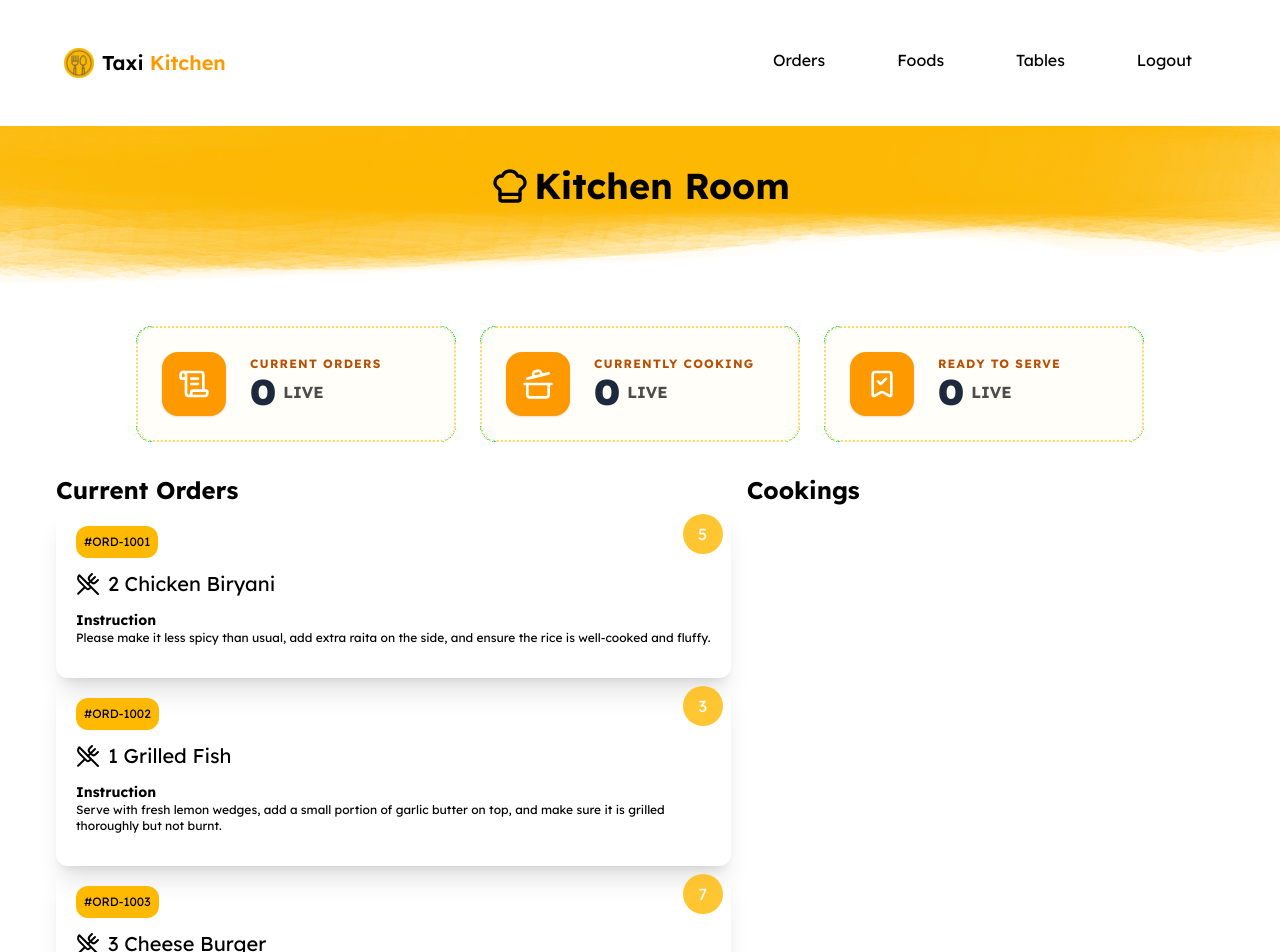
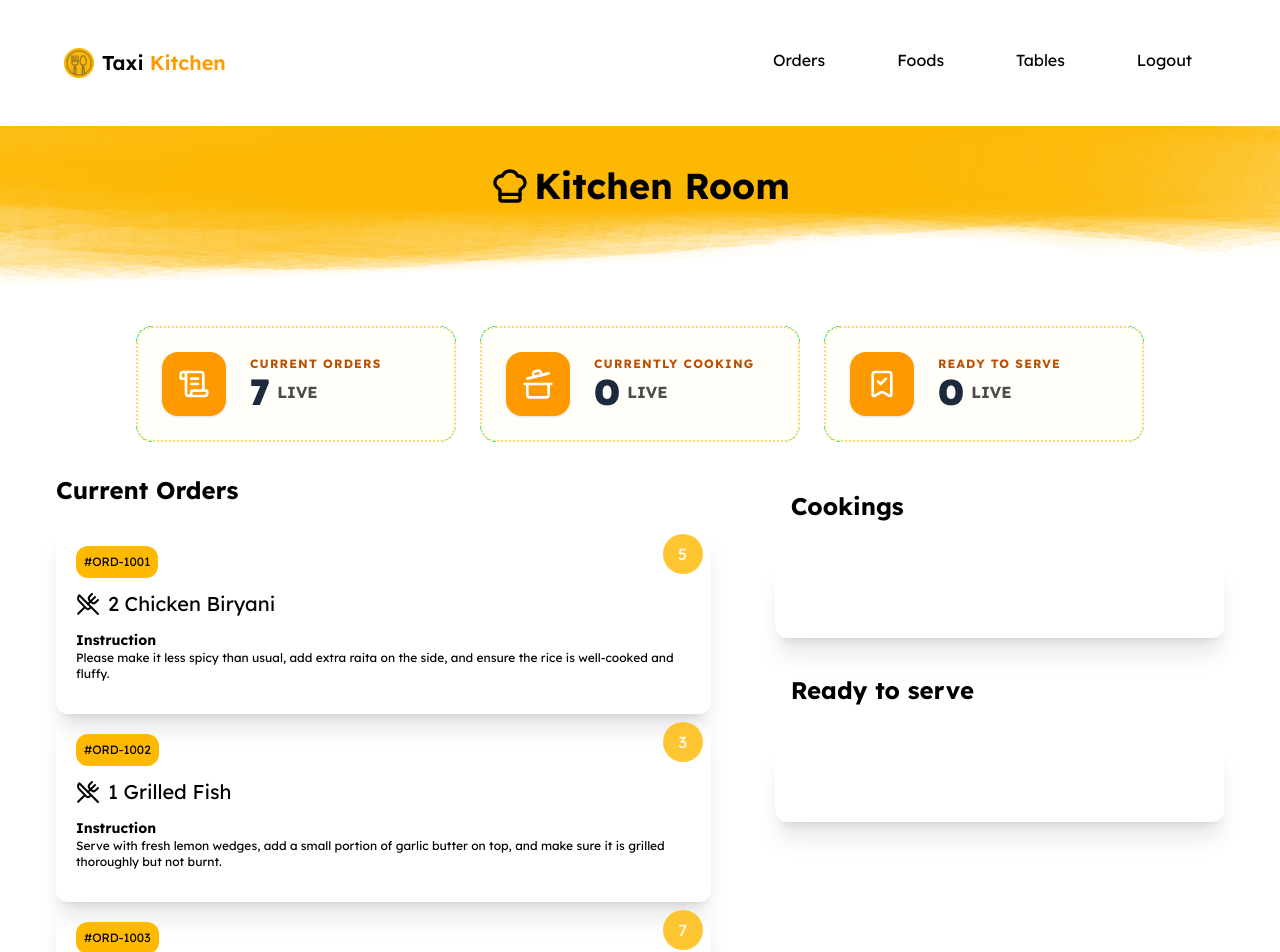
Before and after one commit to kmsmahi/React-practice-project-4, a React (Vite) app: page / in a window 1280 px wide. Shown: the top 952 px of the page. Built offline with nearby package versions, Linux system fonts and the light colour scheme.

Commit message:
main-sec-2

```diff
--- a/src/assets/components/Card/card.jsx
+++ b/src/assets/components/Card/card.jsx
@@ -1,9 +1,10 @@
 import { UtensilsCrossed } from "lucide-react";
 
-const OrderCard = ({item}) => {
+const OrderCard = ({item,handleorder}) => {
+
 
   return (
-    <div className="p-5 rounded-xl shadow-xl relative space-y-3">
+    <div onClick={()=>handleorder(item)} className="p-5 rounded-xl shadow-xl relative space-y-3">
       {/* Order Number */}
       <p className="text-xs bg-amber-400 p-2 inline-block rounded-xl">
         #{item.order_no}
--- /dev/null
+++ b/src/assets/components/Card/cookingCard.jsx
@@ -0,0 +1,33 @@
+const CookingCard = ({cook}) => {
+
+  return (
+    <div
+      className="rounded-xl p-5 shadow hover:shadow-lg"
+      style={{
+        background: "linear-gradient(#ffffff90, #FCB700), url('/cook-bg.gif')",
+      }}
+    >
+      {/* Title */}
+      <h3 className="text-xl font-bold text-primary mb-2">
+        {cook.order_title}
+      </h3>
+
+      {/* Quantity */}
+      <p className="text-lg font-semibold">
+        Quantity: <span className="text-gray-700">{cook.quantity}</span>
+      </p>
+
+      {/* Special Instruction */}
+      <p className="text-xs text-gray-600 mt-2 italic">
+        {cook.special_instruction}
+      </p>
+
+      {/* Static Button */}
+      <button className="px-6 mt-3 py-1 shadow text-sm hover:bg-black hover:text-white bg-white cursor-pointer rounded-xl">
+        Cooked?
+      </button>
+    </div>
+  );
+};
+
+export default CookingCard;
--- a/src/assets/components/Orders/orders.jsx
+++ b/src/assets/components/Orders/orders.jsx
@@ -1,27 +1,51 @@
-import React, { use } from 'react';
+import React, { use, useState } from 'react';
 import ThreeStates from '../States/ThreeStates';
 import OrderCard from '../Card/card';
+import CookingCard from '../Card/cookingCard';
 const Orders = ({fetchpromise}) => {
     const odrerStates=use(fetchpromise);
     console.log(odrerStates);
+    const[cookingItems,setCookingItems]=useState([]);
+    const handleorder=(item)=>{
+        console.log(item);
+        const isExist=cookingItems.find(cook=>cook.id===item.id);
+        if(isExist){
+            alert('Already in cooking list');
+            return;
+        }
+
+        const newCookingItems=[...cookingItems,item];
+        setCookingItems(newCookingItems);
+    }
     return (
         <div>
-            <ThreeStates></ThreeStates>
-            <section className='container grid grid-cols-12 mt-4 p-4 g gap-4 '>
-                <div className='col-span-7'>
+            <ThreeStates cookingTotal={cookingItems.length} order={odrerStates.length}></ThreeStates>
+            <section className='container grid grid-cols-12 mt-4 p-4 g gap-16 '>
+                <div className='col-span-7 space-y-5'>
                     <h1 className='text-2xl font-bold'>Current Orders</h1>
 
                     <div>
                         {
                             odrerStates.map(item=>
-                                <OrderCard key={item.id} item={item}></OrderCard>
+                                <OrderCard handleorder={handleorder} key={item.id} item={item}></OrderCard>
                             )
                         }
                     </div>
 
                 </div>
-                <div className='col-span-5'>
-                    <h1 className='text-2xl font-bold'>Cookings</h1>
+                <div className='col-span-5 space-y-5'>
+                    <h1 className='text-2xl font-bold p-4'>Cookings</h1>
+                    <div className='p-10 rounded-xl shadow-xl relative space-y-5'>
+                        {
+                            cookingItems.map(cook=><CookingCard key={cook.id} cook={cook}></CookingCard>)
+                        }
+
+                    </div>
+                    <h1 className='text-2xl font-bold p-4'>Ready to serve</h1>
+                    <div className='p-10 rounded-xl shadow-xl relative space-y-3'>
+
+                    </div>
+
                 </div>
 
             </section>
--- a/src/assets/components/States/ThreeStates.jsx
+++ b/src/assets/components/States/ThreeStates.jsx
@@ -2,7 +2,7 @@ import React from 'react';
 import { ScrollText } from 'lucide-react';
 import { CookingPot } from 'lucide-react';
 import { BookmarkCheck } from 'lucide-react';
-const ThreeStates = () => {
+const ThreeStates = ({order,cookingTotal}) => {
     return <>
     <div className='container flex gap-6 justify-center items-center'>
         <div className='w-80 bg-amber-50/30 border-2 border-dotted border-amber-400/60 rounded-2xl p-6 flex items-center gap-6 mt-10 hover:border-solid hover:bg-amber-50 transition-all duration-300 group'>
@@ -19,7 +19,7 @@ const ThreeStates = () => {
     </span>
     <div className='flex items-center gap-2'>
       <h3 className='text-4xl font-black text-slate-800 tracking-tight'>
-        0
+        {order}
       </h3>
       <div className="badge badge-warning badge-outline badge-xs opacity-70 font-bold">LIVE</div>
     </div>
@@ -39,7 +39,7 @@ const ThreeStates = () => {
     </span>
     <div className='flex items-center gap-2'>
       <h3 className='text-4xl font-black text-slate-800 tracking-tight'>
-        0
+        {cookingTotal}
       </h3>
       <div className="badge badge-warning badge-outline badge-xs opacity-70 font-bold">LIVE</div>
     </div>
```
Also changed, not shown: public/cook-bg.gif (added).
